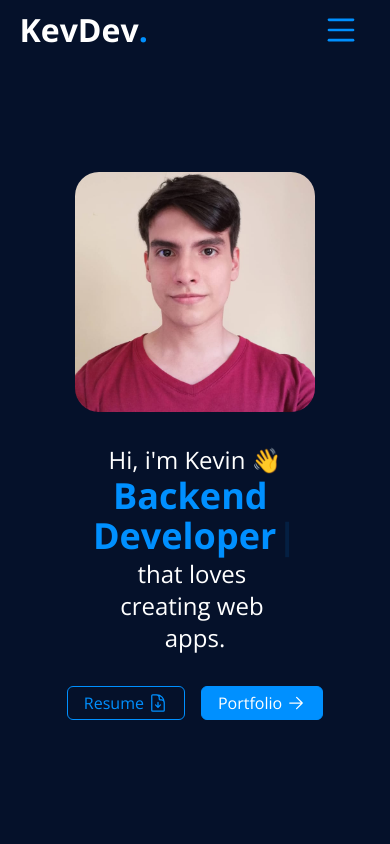
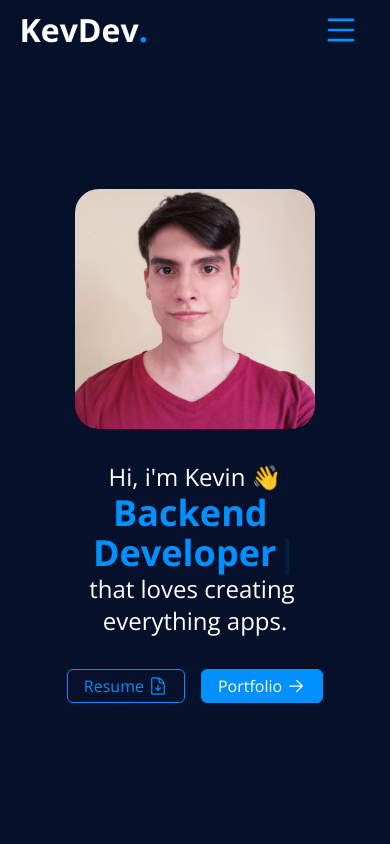
Before and after one commit to kevin3080/Portfolio, a React (Vite) app: page / in a window 390 px wide. Shown: the top 844 px of the page. Built offline with nearby package versions, Linux system fonts and the light colour scheme.

Commit message:
fix tamaños

```diff
--- a/src/Components/Inicio.tsx
+++ b/src/Components/Inicio.tsx
@@ -18,8 +18,9 @@ export const Inicio = () => {
                <p className="text-2xl lg:text-3xl whitespace-nowrap">
                   <Translation translationKey="inicio.hi" />
                </p>
+               <div className="h-[5rem] w-[14rem] sm:h-auto sm:w-auto">
                   {language === 'en' ? (
-                  <h1 className="text-4xl lg:text-5xl text-corp whitespace-break-spaces h-[2.3em] lg:h-[auto]">
+                     <h1 className="text-4xl lg:text-5xl text-corp whitespace-break-spaces ">
                         <Typewriter
                            options={{
                               strings: [
@@ -35,7 +36,7 @@ export const Inicio = () => {
                         />
                      </h1>
                   ) : (
-                  <h1 className="text-4xl lg:text-5xl text-corp whitespace-break-spaces h-[2.3em] lg:h-[auto]">
+                     <h1 className="text-4xl lg:text-5xl text-corp whitespace-break-spaces">
                         <Typewriter
                            options={{
                               strings: [
@@ -51,8 +52,9 @@ export const Inicio = () => {
                         />
                      </h1>
                   )}
+               </div>
 
-               <p className="text-2xl lg:text-3xl whitespace-break-spaces">
+               <p className="text-2xl lg:text-3xl whitespace-break-spaces w-[14rem] sm:w-[29rem] lg:w-auto ">
                   <Translation translationKey="inicio.p" />
                </p>
             </div>
@@ -98,7 +100,7 @@ export const Inicio = () => {
                </button>
             </div>
          </section>
-         <div className="w-60 h-60 md:w-80 md:h-80 lg:w-95 lg:h-95 rounded-3xl overflow-hidden mt-[3rem] lg:mt-0">
+         <div className="w-60 h-60 md:w-80 md:h-80 lg:w-95 lg:h-95 rounded-3xl overflow-hidden mt-[3rem] lg:mt-0 ">
             <img src={autor} alt="" className="object-cover h-full w-full" />
          </div>
       </section>
--- a/src/translate/en.json
+++ b/src/translate/en.json
@@ -8,7 +8,7 @@
    "inicio.prof": "Frontend Developer",
    "inicio.prof1": "Mobile Developer",
    "inicio.prof2": "Backend Developer",
-   "inicio.p": "that loves creating web apps.",
+   "inicio.p": "that loves creating everything apps.",
    "inicio.resume": "Resume",
    "inicio.portfolio": "Portfolio",
 
--- a/src/translate/es.json
+++ b/src/translate/es.json
@@ -8,7 +8,7 @@
    "inicio.prof": "Desarrollador Frontend",
    "inicio.prof1": "Desarrollador Movil",
    "inicio.prof2": "Desarrollador Backend",
-   "inicio.p": "me encanta crear aplicaciones web.",
+   "inicio.p": "me encanta crear todo tipo de aplicaciones",
    "inicio.resume": "Curriculum",
    "inicio.portfolio": "Portafolio",
 
```
Lines whose indentation alone changed are shown as unchanged.
